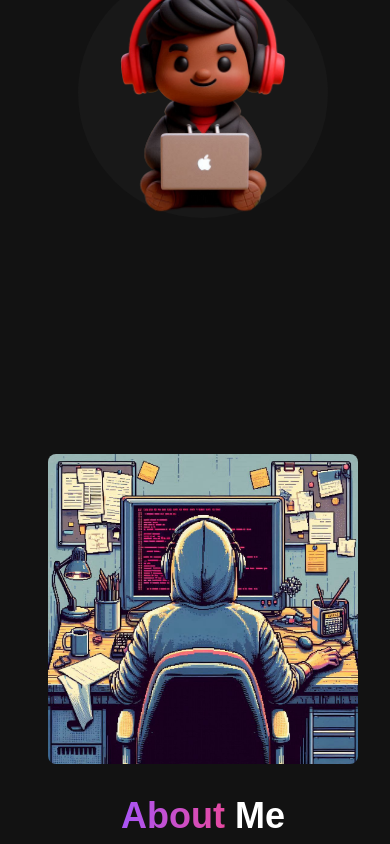
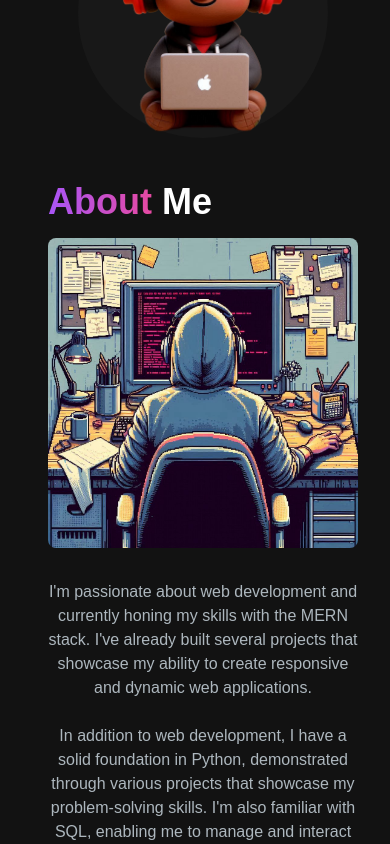
Before and after one commit to biswaisop/portFolio, a Next.js app: page / in a window 390 px wide. Shown: the part 680-1524 px from the top of the page. Built offline with nearby package versions, Linux system fonts and the light colour scheme.

Commit message:
phonefix

```diff
--- a/app/Componrnts/about/AboutSection.js
+++ b/app/Componrnts/about/AboutSection.js
@@ -8,22 +8,23 @@ const AboutSection = () => {
   return (
     <section className="text-white">
       <div className="md:grid md:grid-cols-2 gap-8 items-center py-8 px-4 xl:gap-16 sm:py-16 xl:px-16">
-        <div className="ml-4 lg:ml-8 mt-3 sm:mt-0 mb-8 sm:mb-0"> {/* Added margin-bottom */}
-          <Image
-            src={aboutImage}
-            width={500}
-            height={400}
-            className="rounded-lg"
-            alt="About Image"
-          />
-        </div>
-        <div className="text-center md:text-left ml-4 lg:ml-8 ">
+        <div className="ml-4 lg:ml-8 mt-3 sm:mt-0 mb-8 sm:mb-0">
+          {" "}
           <h1 className="font-extrabold text-4xl lg:text-6xl mb-4">
             <span className="text-transparent bg-clip-text bg-gradient-to-r from-purple-500 to-pink-500">
               About {""}
             </span>
             Me
           </h1>
+          <Image
+            src={aboutImage}
+            width={500}
+            height={400}
+            className="rounded-lg md:mt-52 sm:mt-5"
+            alt="About Image"
+          />
+        </div>
+        <div className="text-center md:text-left sm:text-left ml-4 lg:ml-8 ">
           <p className="text-[#ADB7BE] text-base sm:text-lg mb-6 lg:text-xl">
             I&apos;m passionate about web development and currently honing my
             skills with the MERN stack. I&apos;ve already built several projects
@@ -53,8 +54,8 @@ const AboutSection = () => {
             </span>
             <p className="text-[#ADB7BE] text-base sm:text-lg mt-2 mb-4 lg:text-xl">
               I&apos;ve built multiple web applications that demonstrate my
-              skills in creating responsive and interactive user interfaces
-              such as a{" "}
+              skills in creating responsive and interactive user interfaces such
+              as a{" "}
               <Link
                 href="https://www.botify.freewebhostmost.com/"
                 className="text-transparent bg-clip-text bg-gradient-to-r from-green-500 via-green-300 to-lime-500 font-semibold hover:underline"
@@ -79,8 +80,8 @@ const AboutSection = () => {
           <div className="mb-5 px-5">
             <span className="font-semibold text-white pt-10">Python</span>
             <p className="text-[#ADB7BE] text-base sm:text-lg mt-2 mb-6 lg:text-xl ">
-              Developed several projects showcasing automation and
-              scripting skills.
+              Developed several projects showcasing automation and scripting
+              skills.
             </p>
           </div>
           <div className="mb-5 px-5">
@@ -92,12 +93,10 @@ const AboutSection = () => {
           <div className="mb-5 px-5">
             <span className="font-semibold text-white pt-10">Javascript</span>
             <p className="text-[#ADB7BE] text-base sm:text-lg mt-2 mb-6 lg:text-xl ">
-              Experienced in using JavaScript to create scripts for
-              frontend as well as backend logics and managing databases
-              using MongoDB.
+              Experienced in using JavaScript to create scripts for frontend as
+              well as backend logics and managing databases using MongoDB.
             </p>
           </div>
-
         </div>
       </div>
     </section>
--- a/app/page.js
+++ b/app/page.js
@@ -6,10 +6,10 @@ export default function Home() {
   return (
     <main className="flex flex-col min-h-screen bg-[#121212]">
       <Navbar />
-      <div className="container mx-auto mt-40 py-4 px-4">
+      <div className="container mx-auto mt-20 md:mt-40 py-4 px-4">
         <div className=""><Herosection /></div>
         {/* Add margin to AboutSection */}
-        <div className="mt-48"> {/* Adjust the value as needed */}
+        <div className="md:mt-48"> {/* Adjust the value as needed */}
           <AboutSection />
         </div>
       </div>
```
